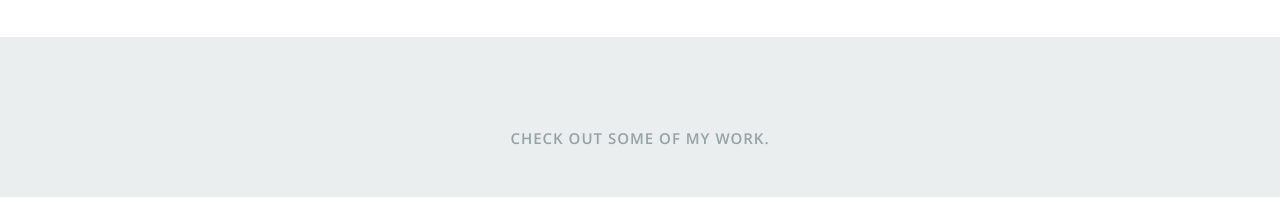
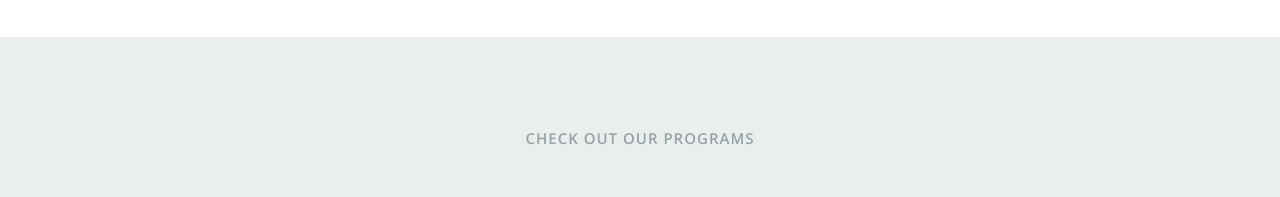
Before and after one commit to peteawalk/adamguerrero_training, a React (Create React App) app: page / in a window 1280 px wide. Shown: the part 2660-2857 px from the top of the page. Built offline with nearby package versions, Linux system fonts and the light colour scheme; grey boxes are pictures that could not be loaded.

Commit message:
updated works statement in Portfolio.js

```diff
--- a/src/Components/Portfolio.js
+++ b/src/Components/Portfolio.js
@@ -30,7 +30,7 @@ class Portfolio extends Component {
 
          <div className="twelve columns collapsed">
 
-            <h1>Check out some of my work.</h1>
+            <h1>Check out our Programs</h1>
 
             <div id="portfolio-wrapper" className="bgrid-quarters s-bgrid-thirds cf">
                 {projects}
```
